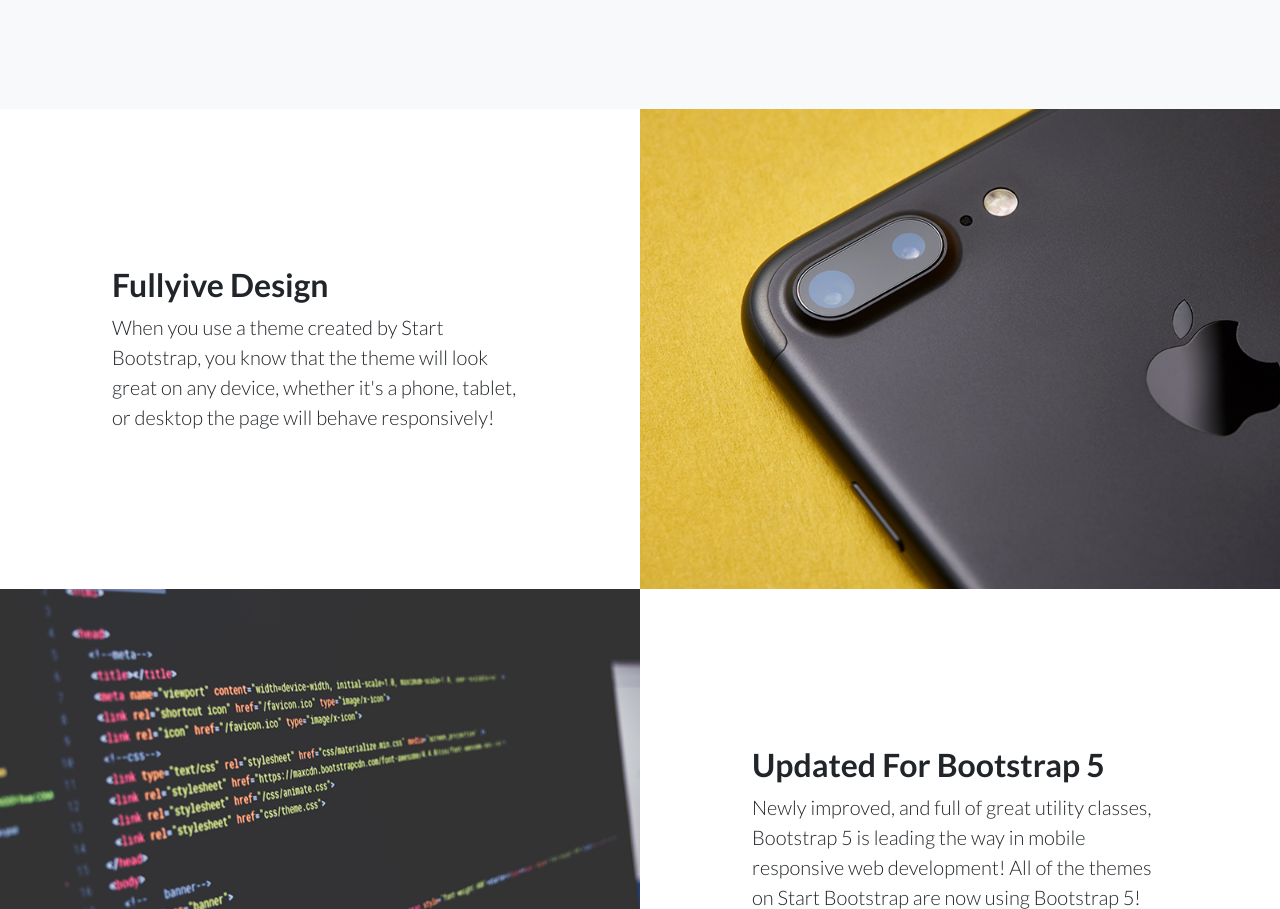
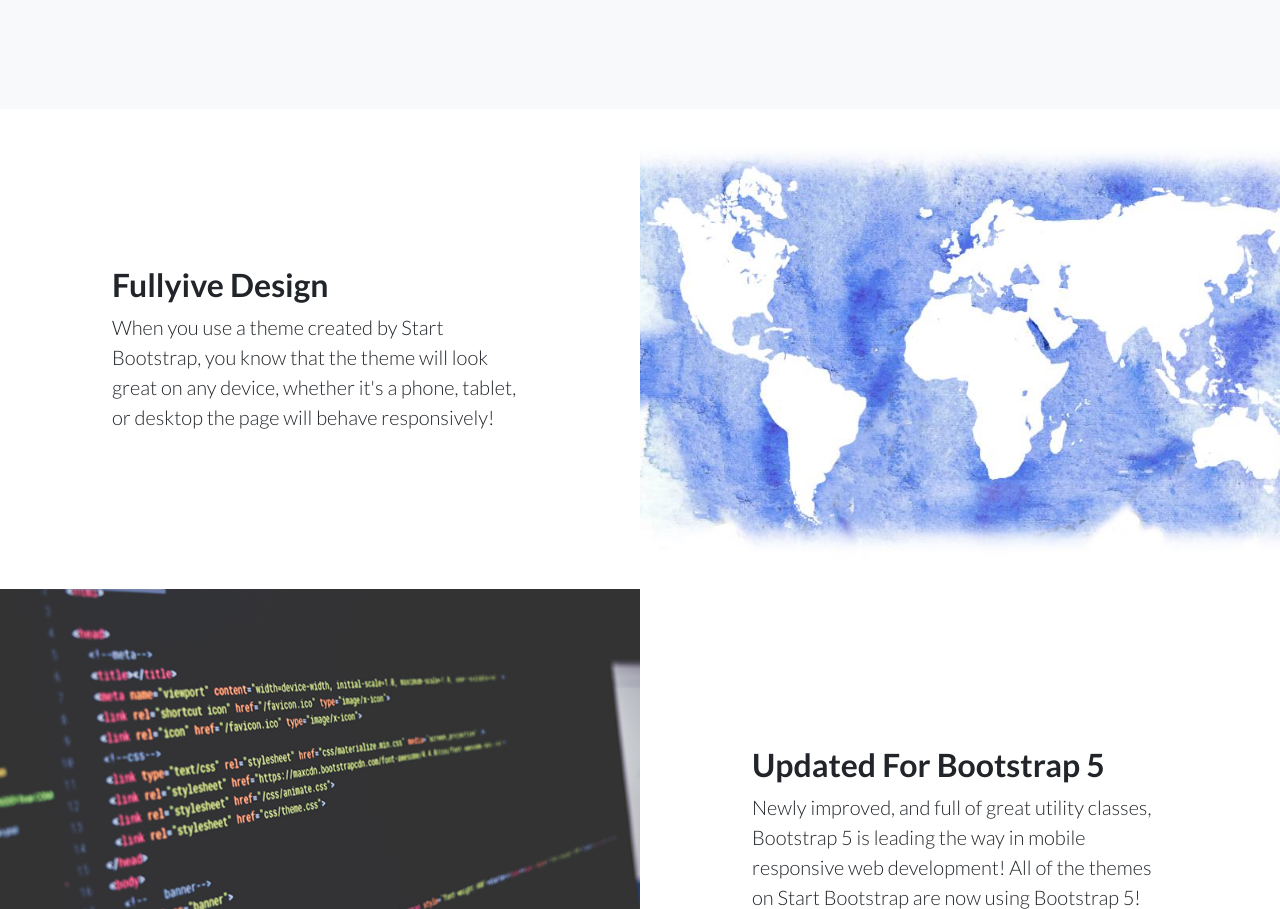
Before and after one commit to coastaltutors/coastaltutors.github.io, a plain HTML site: page index.html in a window 1280 px wide. Shown: the part 1012-1921 px from the top of the page. Drawn offline with nearby package versions, Linux system fonts and the light colour scheme.

Commit message:
first image

```diff
--- a/index.html
+++ b/index.html
@@ -33,18 +33,14 @@
             <div class="text-center text-white">
               <!-- Page heading-->
               <h1 class="mb-5">
-                <!--StartFragment-->
-              </h1>
+                <!--StartFragment--> </h1>
               <h1 class="MsoTitle"><span style="color:#288F97;mso-themecolor:accent3;
-mso-themeshade:191;mso-style-textoutline-type:solid;mso-style-textoutline-fill-color:#D7F2F4;mso-style-textoutline-fill-themecolor:accent3;mso-style-textoutline-fill-alpha:
-100.0%;mso-style-textoutline-fill-colortransforms:&quot;lumm=20000 lumo=80000&quot;;mso-style-textoutline-outlinestyle-dpiwidth:.75pt;mso-style-textoutline-outlinestyle-linecap:
-round;mso-style-textoutline-outlinestyle-join:bevel;mso-style-textoutline-outlinestyle-pctmiterlimit:0%;mso-style-textoutline-outlinestyle-dash:solid;mso-style-textoutline-outlinestyle-align:
-center;mso-style-textoutline-outlinestyle-compound:simple;mso-ansi-language:EN-GB;mso-bidi-language:EN-GB"
+mso-themeshade:191;mso-style-textoutline-type:solid;mso-style-textoutline-fill-color:#D7F2F4;mso-style-textoutline-fill-themecolor:accent3;mso-style-textoutline-fill-alpha:100.0%;mso-style-textoutline-fill-colortransforms:&quot;lumm=20000 lumo=80000&quot;;mso-style-textoutline-outlinestyle-dpiwidth:.75pt;mso-style-textoutline-outlinestyle-linecap:
+round;mso-style-textoutline-outlinestyle-join:bevel;mso-style-textoutline-outlinestyle-pctmiterlimit:0%;mso-style-textoutline-outlinestyle-dash:solid;mso-style-textoutline-outlinestyle-align:center;mso-style-textoutline-outlinestyle-compound:simple;mso-ansi-language:EN-GB;mso-bidi-language:EN-GB"
                   lang="EN-GB"><b><span
                       style="color: white;">Coastal
                       Tutors.</span></b><o:p></o:p></span></h1>
-              <h1 class="mb-5"><!--EndFragment-->
-              </h1>
+              <h1 class="mb-5"><!--EndFragment--> </h1>
               <!-- Signup form-->
               <!-- * * * * * * * * * * * * * * *-->
               <!-- * * SB Forms Contact Form * *-->
@@ -130,7 +126,7 @@ center;mso-style-textoutline-outlinestyle-compound:simple;mso-ansi-language:EN-G
     <section class="showcase">
       <div class="container-fluid p-0">
         <div class="row g-0">
-          <div class="col-lg-6 order-lg-2 text-white showcase-img" style="background-image: url('assets/img/bg-showcase-1.jpg')"></div>
+          <div class="col-lg-6 order-lg-2 text-white showcase-img" style="background-image: url('assets/img/worldmapblank.jpeg')"></div>
           <div class="col-lg-6 order-lg-1 my-auto showcase-text">
             <h2>Fullyive Design</h2>
             <p class="lead mb-0">When you use a theme created by Start
```
Also changed, not shown: assets/img/worldmapblank.jpeg (added), 2 other files.
